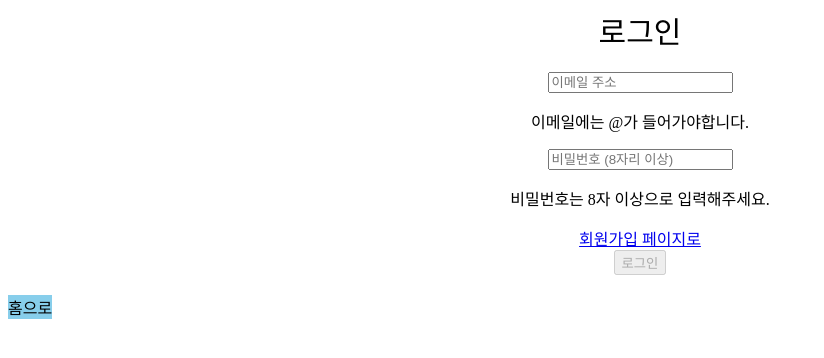
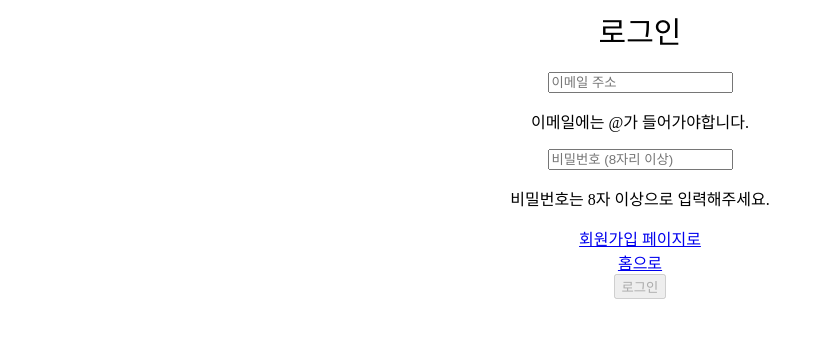
Before and after one commit to wanted-pre-onboarding-team-12th-7/pre-onboarding-12th-1-7, a React (Create React App) app: page /signin in a window 1280 px wide. Shown: the top 358 px of the page, without its empty margins (0-824 px from the left). Built offline with nearby package versions, Linux system fonts and the light colour scheme.

Commit message:
fix: 리다이렉트 구현 수정, lint 에러 해결
Co-Authored-By: Yulim An <52682692+anyl92@users.noreply.github.com>

```diff
--- a/src/components/common/Sign/SignForm.styled.tsx
+++ b/src/components/common/Sign/SignForm.styled.tsx
@@ -9,7 +9,7 @@ export const StyledSignFormTitle = styled.div`
   text-align: center;
 `
 
-export const StyledSignFormBox = styled.div`
+export const StyledSignFormBox = styled.form`
   width: 50%;
   margin: 20px auto;
   display: flex;
--- a/src/components/common/Sign/SignForm.tsx
+++ b/src/components/common/Sign/SignForm.tsx
@@ -6,9 +6,10 @@ import { postSignUp, postSignin } from '../../../apis/auth'
 
 type Props = {
   isSignUp: boolean
+  setIsAuth: React.Dispatch<React.SetStateAction<string>>
 }
 
-function SignForm({ isSignUp }: Props) {
+function SignForm({ isSignUp, setIsAuth }: Props) {
   const [email, setEmail] = useState('')
   const [password, setPassword] = useState('')
   const [isValidEmail, setIsValidEmail] = useState(false)
@@ -50,6 +51,7 @@ function SignForm({ isSignUp }: Props) {
         .then((res) => {
           console.log(res.data.access_token)
           localStorage.setItem('access_token', res.data.access_token)
+          setIsAuth(res.data.access_token)
           navigate('/todo')
         })
         .catch((err) => {
@@ -81,6 +83,7 @@ function SignForm({ isSignUp }: Props) {
           type="password"
           placeholder="비밀번호 (8자리 이상)"
           onChange={onChangePassword}
+          autoComplete="false"
         />
         {isValidPassword === true ? (
           <p>사용가능한 비밀번호입니다.</p>
@@ -91,6 +94,7 @@ function SignForm({ isSignUp }: Props) {
         <Link to={isSignUp ? '/signin' : '/signup'}>
           {isSignUp ? '로그인 페이지로' : '회원가입 페이지로'}
         </Link>
+        <Link to="/">홈으로</Link>
 
         <button
           data-testid={isSignUp ? 'signup-button' : 'signin-button'}
--- a/src/pages/Signin.tsx
+++ b/src/pages/Signin.tsx
@@ -2,30 +2,18 @@ import { useNavigate } from 'react-router-dom'
 import { styled } from 'styled-components'
 import SignForm from '../components/common/Sign/SignForm'
 
-function Signin() {
+type Props = {
+  setIsAuth: React.Dispatch<React.SetStateAction<string>>
+}
+
+function Signin({ setIsAuth }: Props) {
   const navigate = useNavigate()
 
   return (
     <div>
-      <SignForm isSignUp={false} />
-      <SampleButton
-        onClick={() => {
-          navigate('/')
-        }}
-      >
-        홈으로
-      </SampleButton>
+      <SignForm isSignUp={false} setIsAuth={setIsAuth} />
     </div>
   )
 }
 
-const SampleButton = styled.div`
-  width: fit-content;
-  height: fit-content;
-
-  background-color: skyblue;
-
-  cursor: pointer;
-`
-
 export default Signin
--- a/src/pages/Signup.tsx
+++ b/src/pages/Signup.tsx
@@ -2,30 +2,18 @@ import { useNavigate } from 'react-router-dom'
 import { styled } from 'styled-components'
 import SignForm from '../components/common/Sign/SignForm'
 
-function Signup() {
+type Props = {
+  setIsAuth: React.Dispatch<React.SetStateAction<string>>
+}
+
+function Signup({ setIsAuth }: Props) {
   const navigate = useNavigate()
 
   return (
     <div>
-      <SignForm isSignUp={true} />
-      <SampleButton
-        onClick={() => {
-          navigate('/')
-        }}
-      >
-        홈으로
-      </SampleButton>
+      <SignForm isSignUp={true} setIsAuth={setIsAuth} />
     </div>
   )
 }
 
-const SampleButton = styled.div`
-  width: fit-content;
-  height: fit-content;
-
-  background-color: skyblue;
-
-  cursor: pointer;
-`
-
 export default Signup
```
